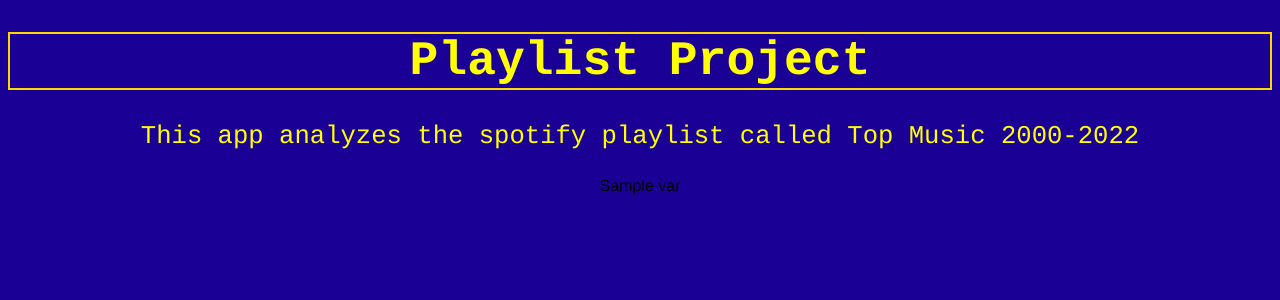
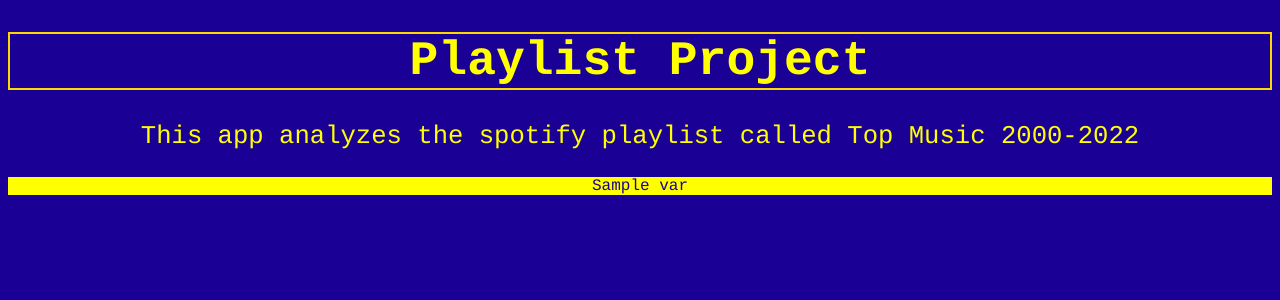
Before and after one commit to hannahb9011/spotify_project, a Flask app: template templates/index.html in a window 1280 px wide. Shown: the top 300 px of the page. Run offline with Flask 2, Linux system fonts and the light colour scheme; the template is opened without the code that fills it: most values are stand-ins (such as "Sample title", 1, 10 or a date in 2020); parts of the project's set-up code (start-up, migrations or seed data) failed here and were passed over.

Commit message:
Update index.html

```diff
--- a/templates/index.html
+++ b/templates/index.html
@@ -25,16 +25,7 @@
 
     <h1>Playlist Project</h1>
     <p class="para1">This app analyzes the spotify playlist called Top Music 2000-2022</p>
-    <p class="para2">{% for x in var: %}
-                          {% for i in x: %}
-                            <p>{{ i }}</p>
-                       {% endfor %}
-                      {% endfor %}
-
-
-
-
-    </p>
+    <p class="para2">{{ var }} </p>
 
 </body>
 </html>
```
